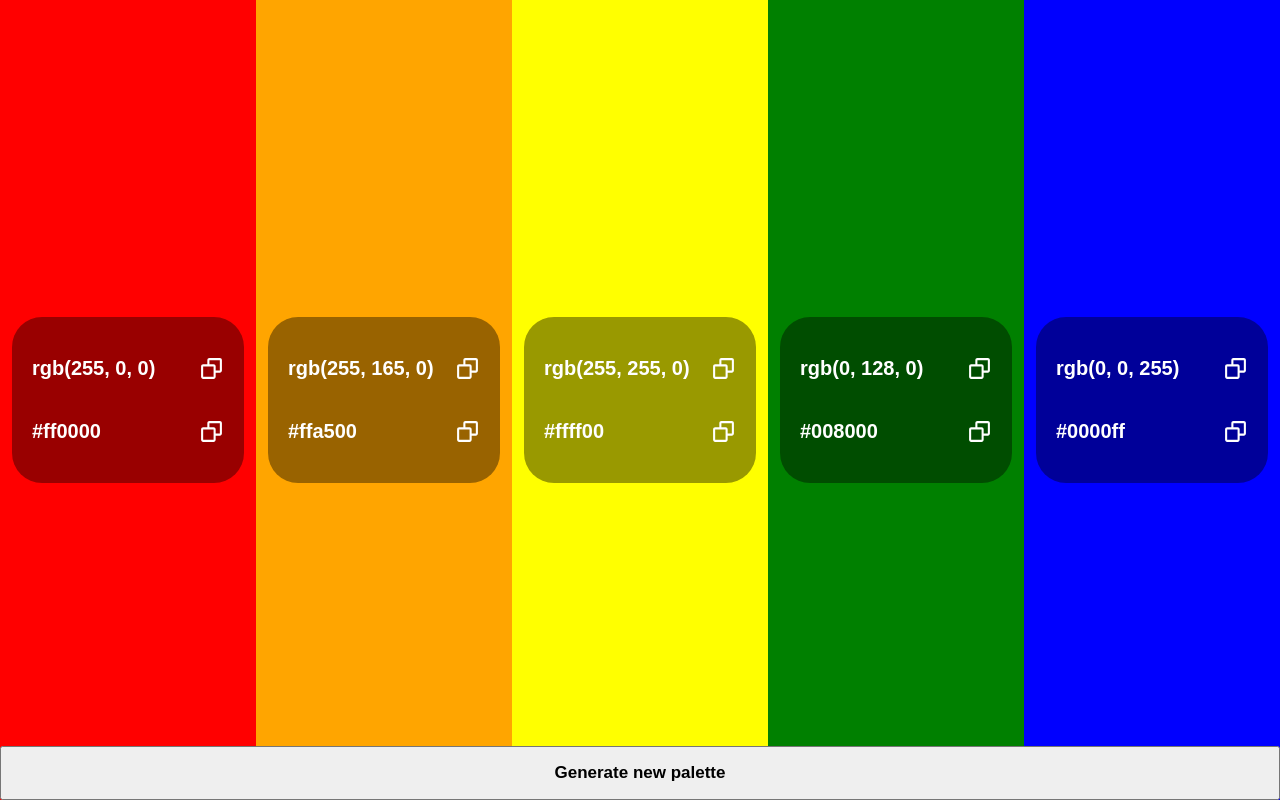
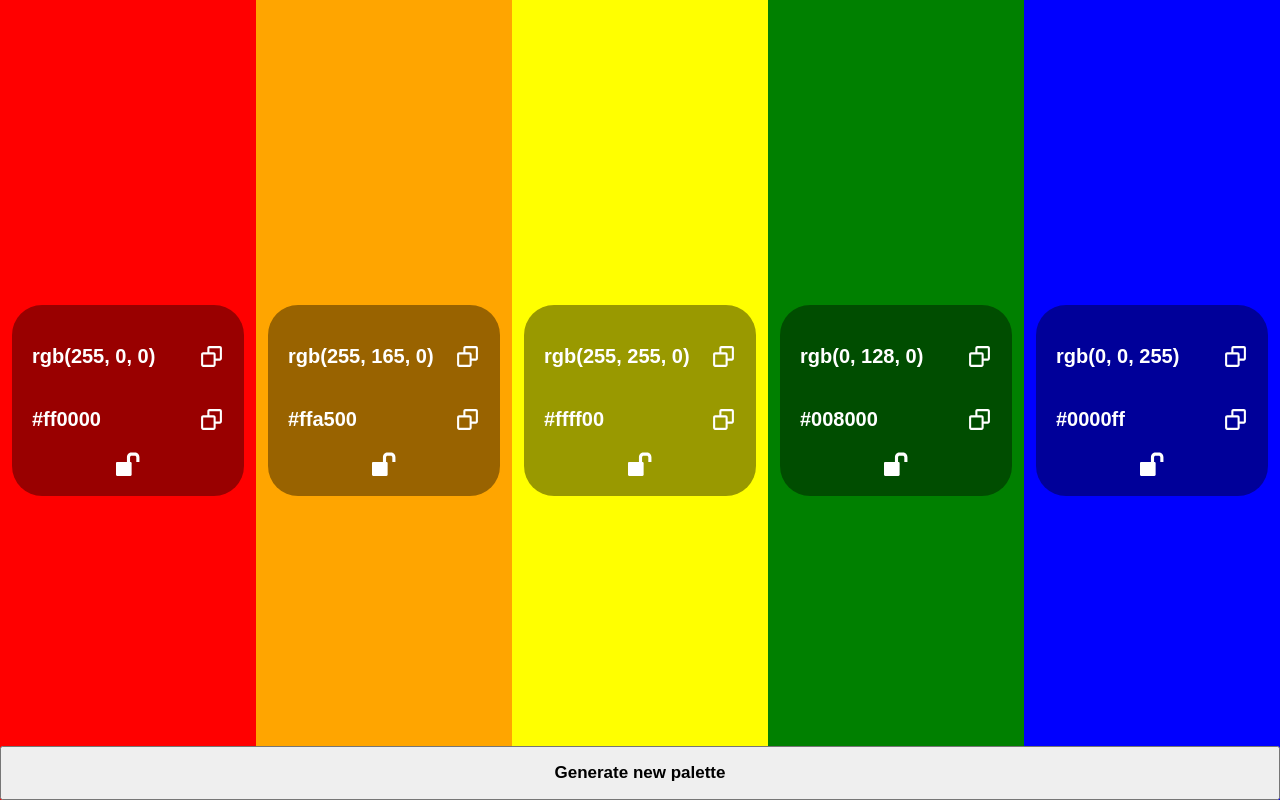
Before and after one commit to GarnierLenny/internship-technical-test, a React (Create React App) app in the folder part-2/: page / in a window 1280 px wide. Built offline with nearby package versions, Linux system fonts and the light colour scheme; the HTML template or start-up script is replaced by a standard one.

Commit message:
FEAT - added togglable lock under rgb/hex section

```diff
--- a/part-2/src/App.styles.ts
+++ b/part-2/src/App.styles.ts
@@ -32,4 +32,7 @@ export const styles = {
     justifyContent: 'space-between',
     width: '100%'
   },
+  icon: {
+    cursor: 'pointer',
+  },
 };
--- a/part-2/src/App.tsx
+++ b/part-2/src/App.tsx
@@ -1,6 +1,7 @@
 import React, { useState } from 'react';
 import { styles } from './App.styles';
 import { BiCopy } from 'react-icons/bi';
+import { ImLock, ImUnlocked } from "react-icons/im";
 import toast, { Toaster } from 'react-hot-toast';
 
 function App() {
@@ -11,6 +12,7 @@ function App() {
     '0, 128, 0',
     '0, 0, 255',
   ]);
+  const [locked, setLocked] = useState<boolean[]>(Array(5).fill(false));
 
   const componentToHex = (c: number) => {
     var hex = c.toString(16);
@@ -45,6 +47,15 @@ function App() {
     toast.success('Copied to clipboard!');
   };
 
+  const toggleLock = (index: number) => {
+    setLocked((oldLocks) => {
+      const newLocks = [...locked];
+
+      newLocks[index] = !newLocks[index];
+      return newLocks;
+    });
+  };
+
   return (
     <div style={{display: 'flex'}}>
       <Toaster />
@@ -55,12 +66,15 @@ function App() {
           <div style={{...styles.textContainer, flexDirection: "column"}}>
             <div style={styles.subTextContainer}>
               <p>{`rgb(${bgColor})`}</p>
-              <BiCopy onClick={() => copyToClipboard(`rgb(${bgColor})`)} style={{cursor: 'pointer'}} size={25} />
+              <BiCopy onClick={() => copyToClipboard(`rgb(${bgColor})`)} style={styles.icon} size={25} />
             </div>
             <div style={styles.subTextContainer}>
               <p>{hexColor}</p>
-              <BiCopy onClick={() => copyToClipboard(hexColor)} style={{cursor: 'pointer'}} size={25} />
+              <BiCopy onClick={() => copyToClipboard(hexColor)} style={styles.icon} size={25} />
             </div>
+            {locked[index] ?
+              <ImLock onClick={() => toggleLock(index)} style={styles.icon} size={25} /> :
+              <ImUnlocked onClick={() => toggleLock(index)} style={styles.icon} size={25} />}
           </div>
         </div>
       )})}
```
